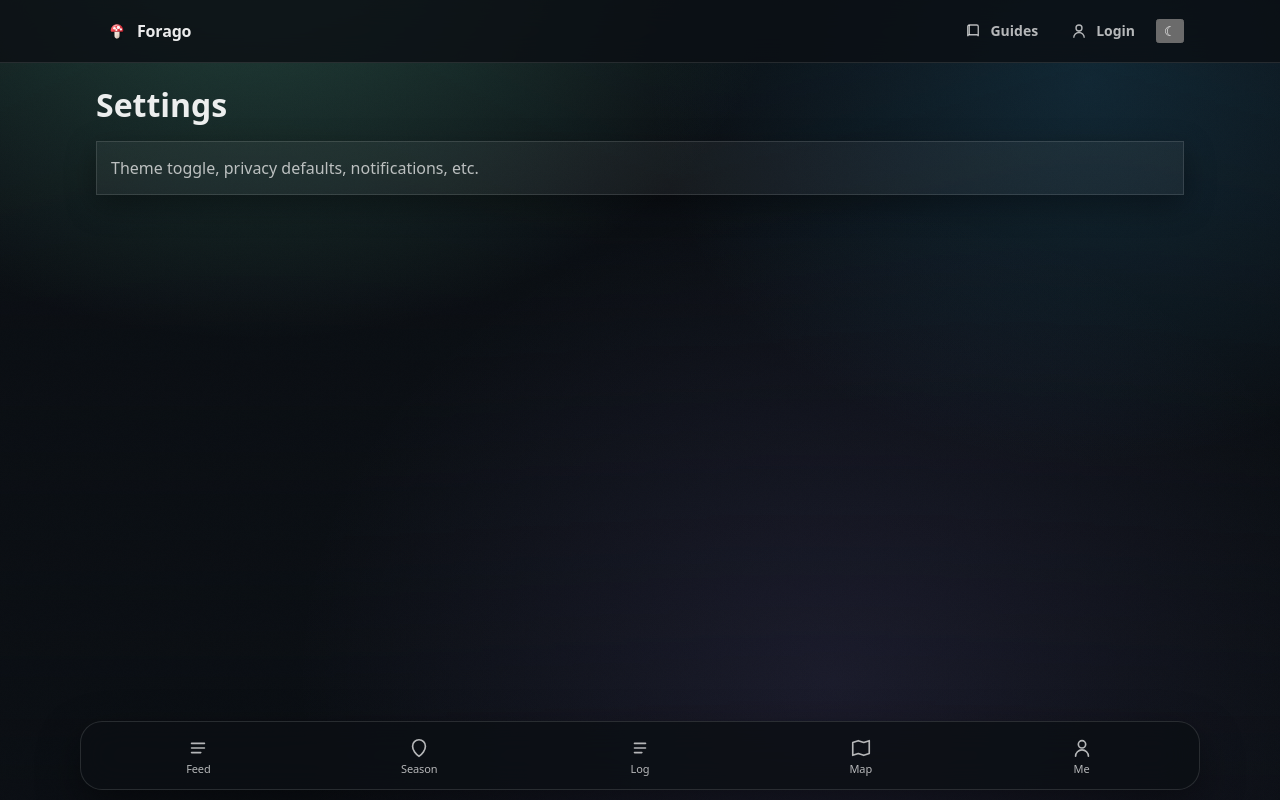
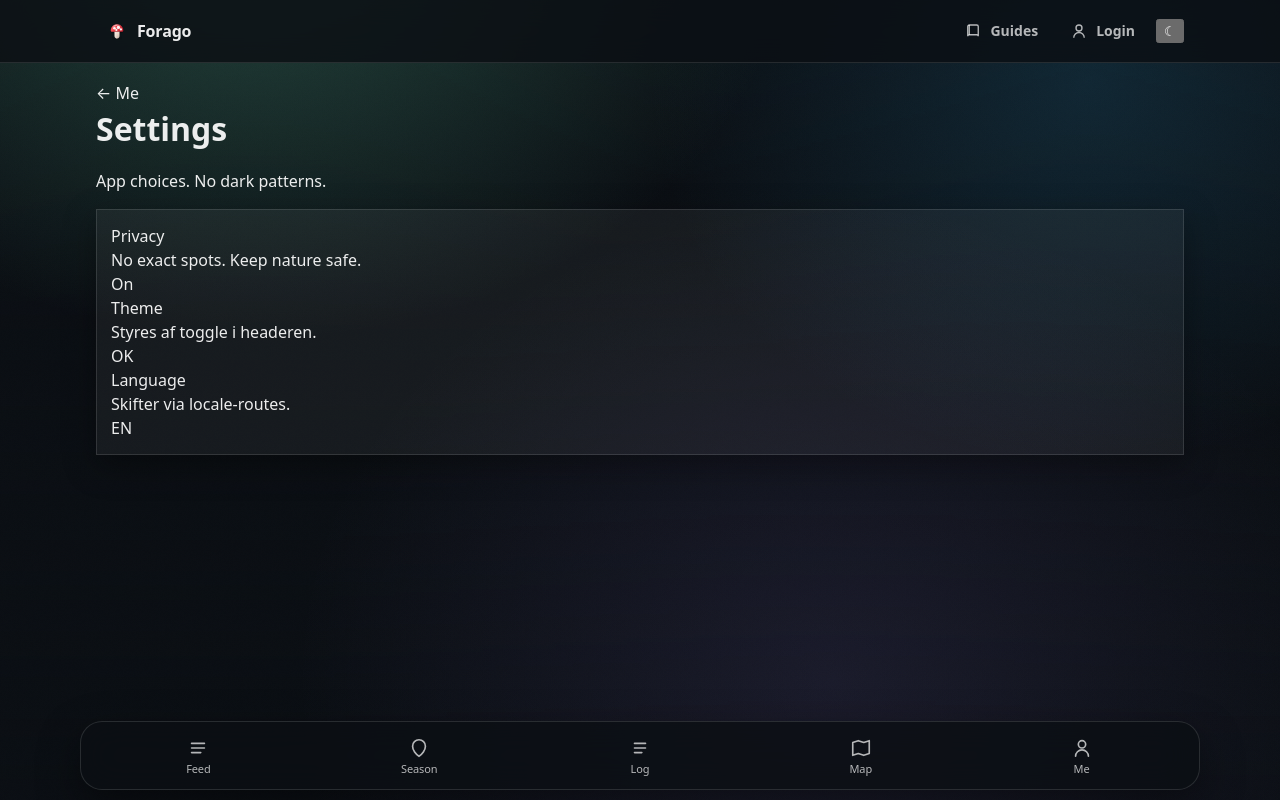
Before and after one commit to Hyllekvist/forago, a Next.js app: page /en/me/settings in a window 1280 px wide. Built offline with nearby package versions, Linux system fonts and the light colour scheme.

Commit message:
Update page.tsx

```diff
--- a/src/app/[locale]/me/settings/page.tsx
+++ b/src/app/[locale]/me/settings/page.tsx
@@ -1,12 +1,48 @@
+import Link from "next/link";
 import styles from "./Settings.module.css";
 
-export default function Settings() {
+export const dynamic = "force-dynamic";
+
+export default function SettingsPage({ params }: { params: { locale: string } }) {
+  const locale = params.locale || "dk";
+
   return (
-    <div className={styles.wrap}>
-      <h1 className={styles.h1}>Settings</h1>
-      <div className={styles.card}>
-        <p className={styles.p}>Theme toggle, privacy defaults, notifications, etc.</p>
-      </div>
-    </div>
+    <main className={styles.wrap}>
+      <header className={styles.top}>
+        <Link className={styles.back} href={`/${locale}/me`}>← Me</Link>
+        <h1 className={styles.h1}>Settings</h1>
+        <p className={styles.sub}>App choices. No dark patterns.</p>
+      </header>
+
+      <section className={styles.card}>
+        <div className={styles.item}>
+          <div>
+            <div className={styles.t}>Privacy</div>
+            <div className={styles.d}>No exact spots. Keep nature safe.</div>
+          </div>
+          <span className={styles.badge}>On</span>
+        </div>
+
+        <div className={styles.sep} />
+
+        <div className={styles.item}>
+          <div>
+            <div className={styles.t}>Theme</div>
+            <div className={styles.d}>Styres af toggle i headeren.</div>
+          </div>
+          <span className={styles.badge}>OK</span>
+        </div>
+
+        <div className={styles.sep} />
+
+        <div className={styles.item}>
+          <div>
+            <div className={styles.t}>Language</div>
+            <div className={styles.d}>Skifter via locale-routes.</div>
+          </div>
+          <span className={styles.badge}>{locale.toUpperCase()}</span>
+        </div>
+      </section>
+    </main>
   );
 }
```
